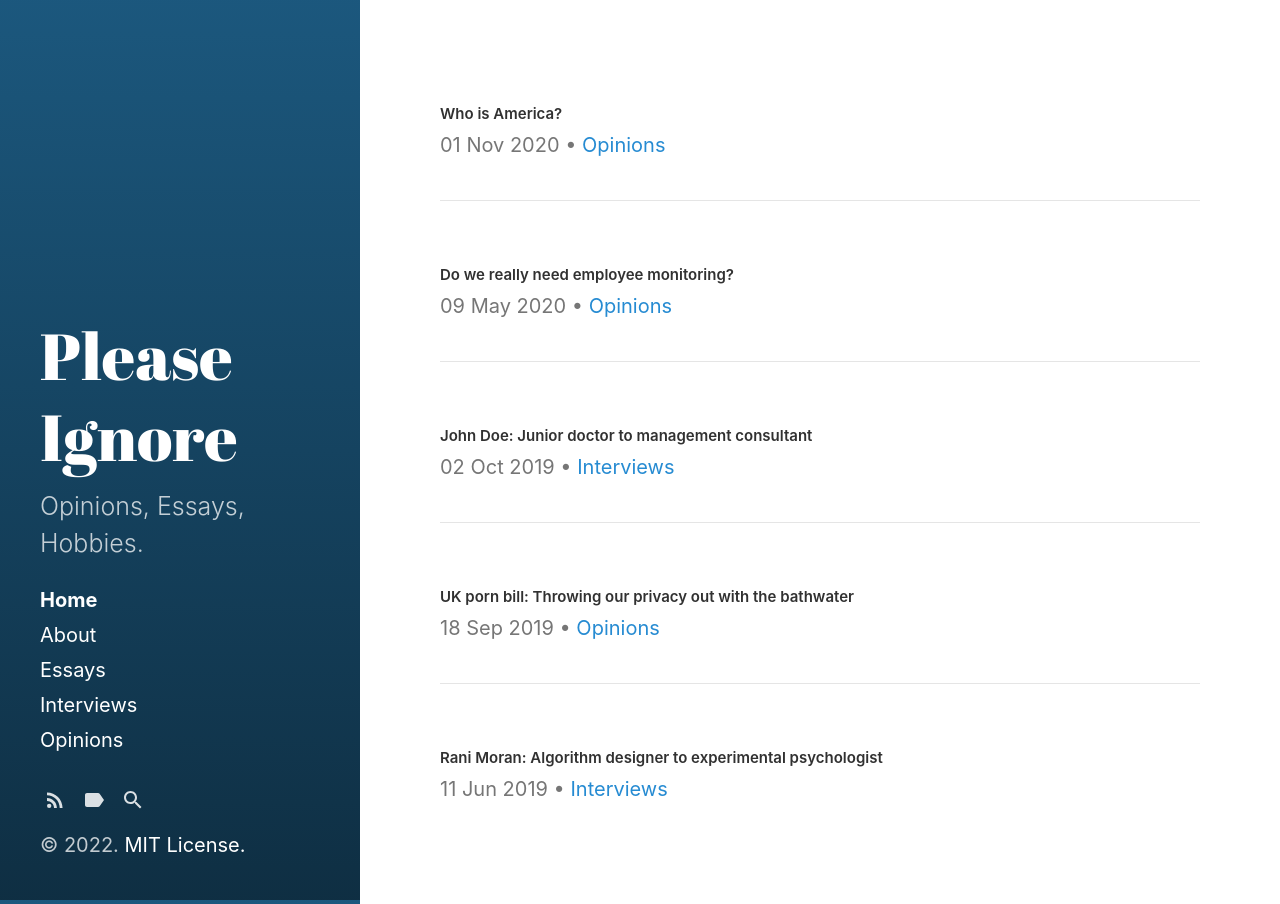
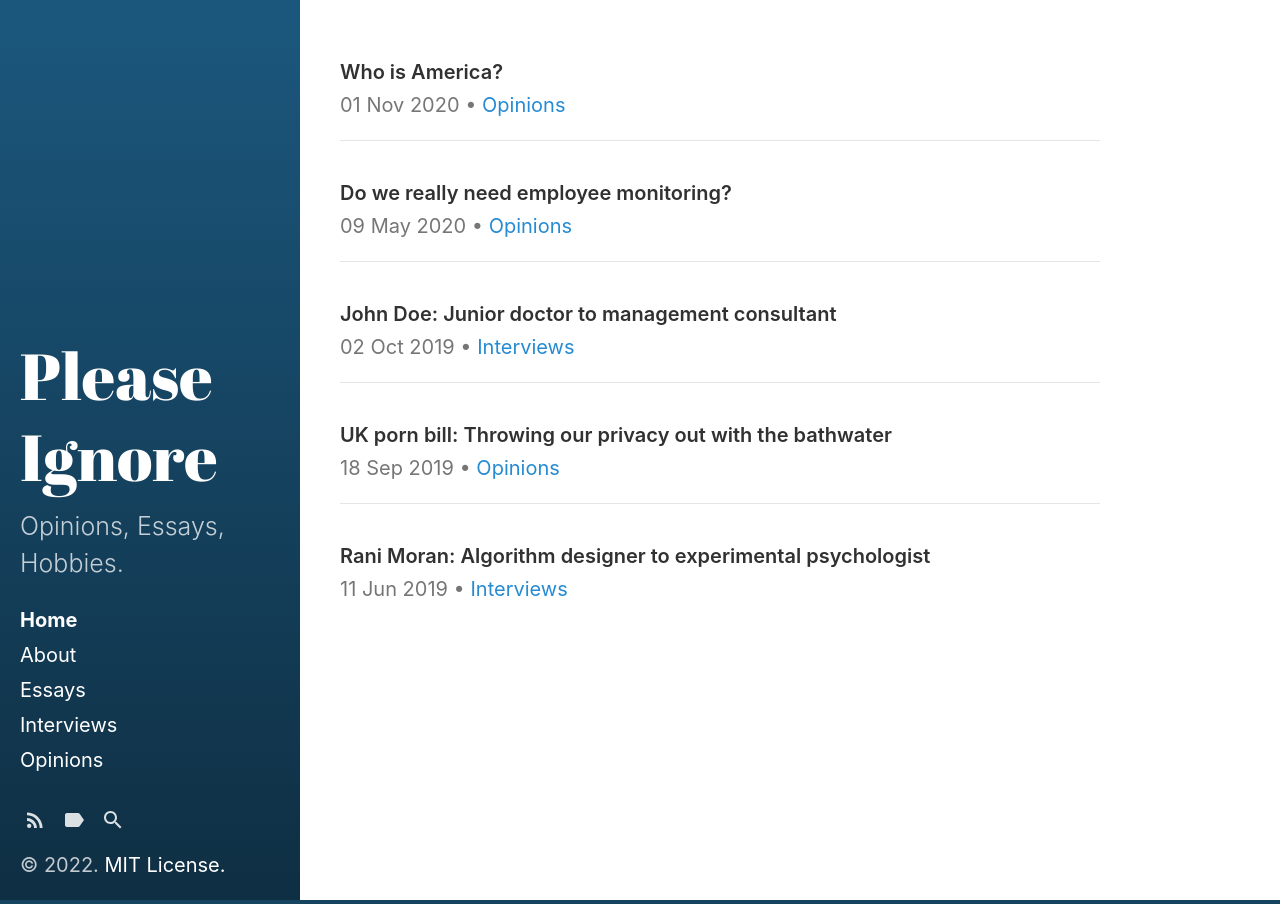
Before and after one commit to alfarzan/plsignore.com, a Jekyll site: the page built from index.html, in a window 1280 px wide. Built offline with Jekyll 4.4.1, drawn with Linux system fonts in a browser that asks for light colours; the list of posts is cut into pages by our own code.

Commit message:
Updated pagination fontsize + spacing and sidebar width

```diff
--- a/_layouts/index.html
+++ b/_layouts/index.html
@@ -10,7 +10,7 @@ layout: default
   {% for post in paginator.posts %}
   <article class="post-body">
     <h2 class="post-title">
-      <a href="{{ post.url | relative_url }}" style="font-size: 15px">
+      <a href="{{ post.url | relative_url }}" style="font-size: 20px">
         {{ post.title }}
       </a>
     </h2>
--- a/_sass/hydeout/_variables.scss
+++ b/_sass/hydeout/_variables.scss
@@ -28,8 +28,8 @@ $border-radius: 300px !default;
 $padding-v: 1em !default;
 $padding-h: 1.5em !default;
 $heading-spacing: 0.5rem !default;
-$section-spacing: 2rem !default;
-$sidebar-width: 18rem !default;
+$section-spacing: 1rem !default;
+$sidebar-width: 15rem !default;
 
 $large-breakpoint: 49rem !default;
 $large-font-size: 1.25rem !default;
```
